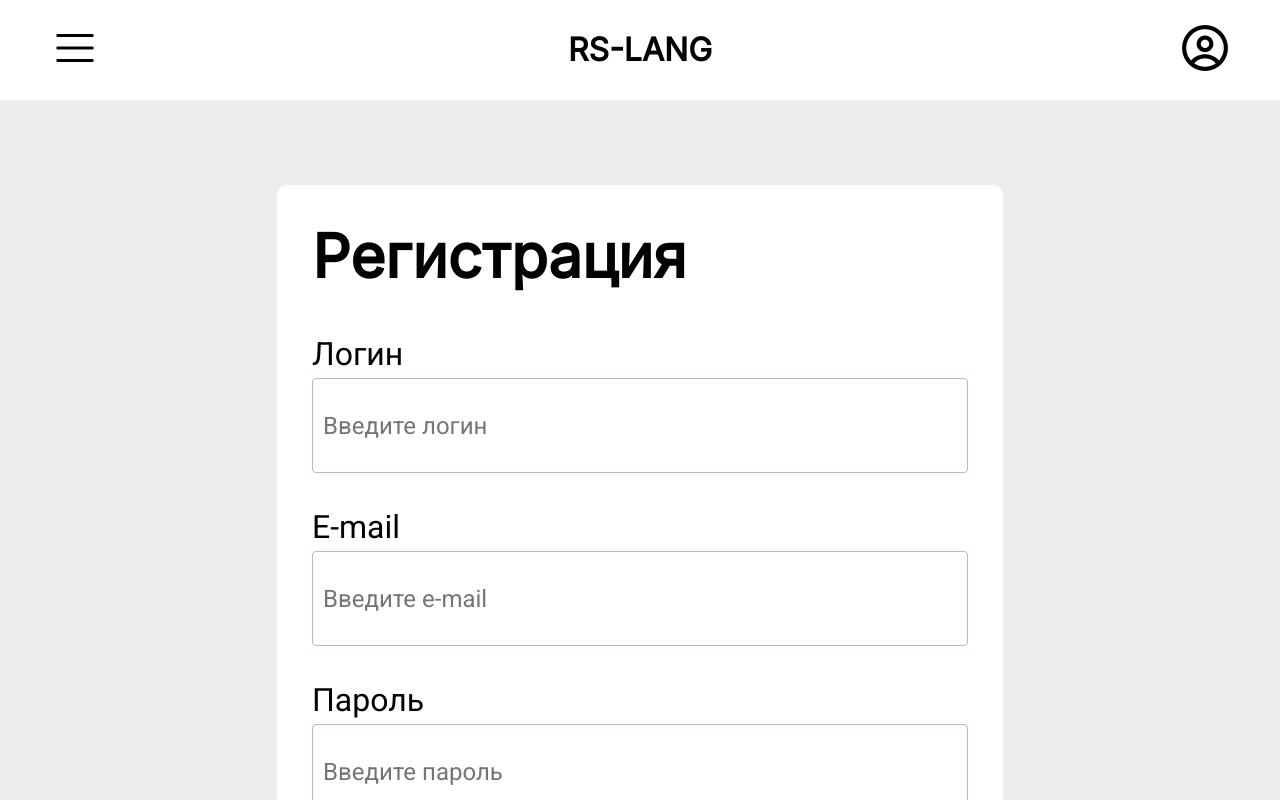
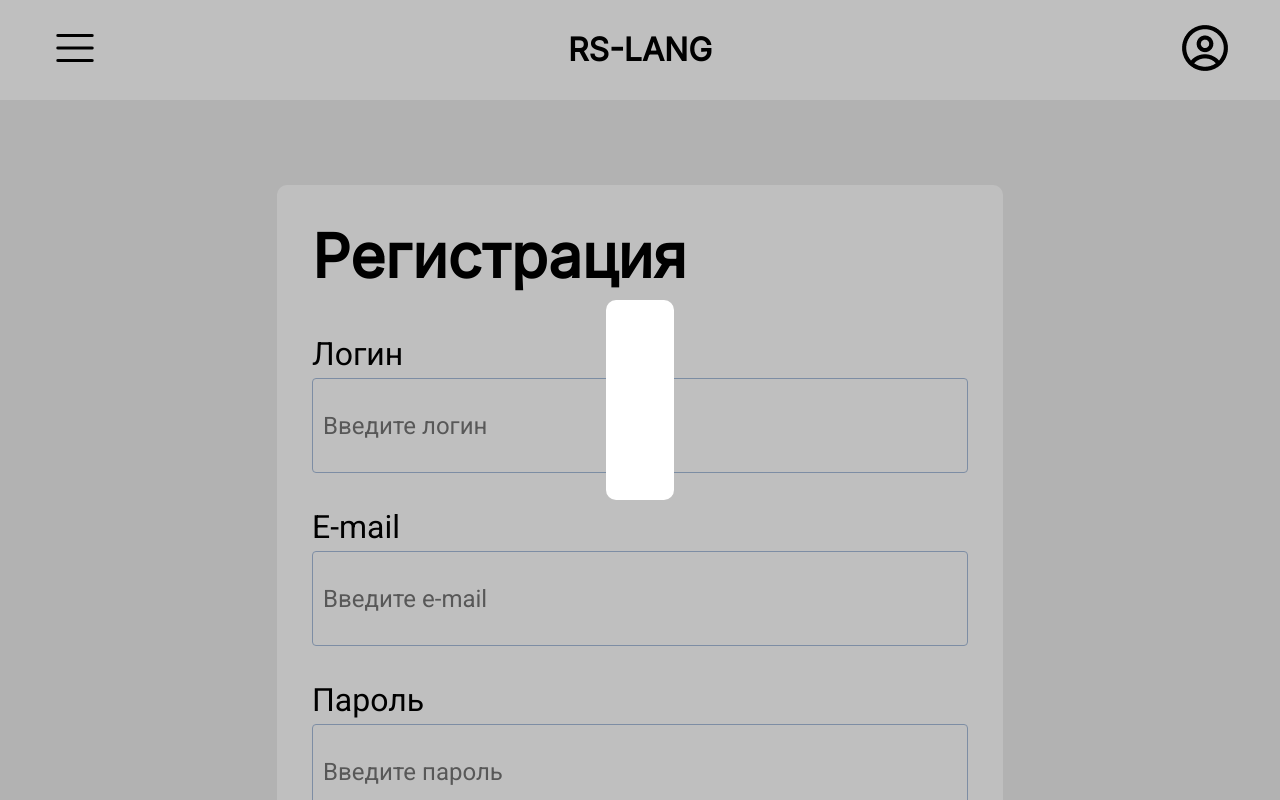
Before and after one commit to Fronikon/rs-lang, a React (Create React App) app: page /auth in a window 1280 px wide. Shown: the top 800 px of the page. Built offline with nearby package versions, Linux system fonts and the light colour scheme.

Commit message:
feat: adds Modal component

```diff
--- a/src/components/Autorization/Authorization.tsx
+++ b/src/components/Autorization/Authorization.tsx
@@ -3,6 +3,10 @@ import { AuthInputDataType } from '../../types/types';
 import styles from './Authorization.module.css';
 import FormRegister from './FormRegister/FormRegister';
 import FormLogin from './FormLogin/FormLogin';
+import LogOut from './LogOut/LogOut';
+import Modal from './Modal/Modal';
+import { useEffect, useState } from 'react';
+import { authData } from './loginUser';
 
 export const authDatas: AuthInputDataType[] = [
   {
@@ -32,12 +36,29 @@ export const authDatas: AuthInputDataType[] = [
 ];
 
 const Authorization: React.FC = () => {
+  const [isModalActive, setIsModalActive] = useState(false);
+  useEffect(() => {
+    const timerFunc = setTimeout(() => {
+      setIsModalActive(true);
+    }, 1000);
+    return () => clearTimeout(timerFunc);
+  }, [isModalActive]);
+
+  if (localStorage.getItem('login') === 'true') {
+    return (
+      <main className={cn(styles.author)}>
+        <LogOut />
+      </main>
+    );
+  } else {
     return (
       <main className={cn(styles.author)}>
         <FormRegister />
         <FormLogin />
+        {isModalActive && <Modal message={authData.message}/>}
       </main>
     );
+  }
 };
 
 export default Authorization;
--- a/src/components/Autorization/LogOut/LogOut.module.css
+++ b/src/components/Autorization/LogOut/LogOut.module.css
@@ -14,7 +14,7 @@
   text-align: center;
 }
 
-.logout__button {
+.logout__container > .logout__button {
   display: flex;
   justify-content: center;
 
--- a/src/components/Autorization/LogOut/LogOut.tsx
+++ b/src/components/Autorization/LogOut/LogOut.tsx
@@ -1,12 +1,22 @@
 import cn from 'classnames';
+import { useNavigate } from 'react-router-dom';
 import styles from './LogOut.module.css';
 
 const LogOut: React.FC = () => {
+  const navigate = useNavigate();
+  function clickButton(event: { preventDefault: () => void; }) {
+    event.preventDefault();
+    localStorage.setItem('login', 'false');
+    localStorage.setItem('token', 'null');
+    navigate("/");
+  }
+
   return (
     <main className={cn(styles.logout)}>
       <div className={cn(styles.logout__container)}>
         <h2 className={cn(styles.logout__title)}>Вы уже зарегистрированы</h2>
-        <button className={cn(styles.logout__button, 'button')} type='button'>Покинуть учётную запись</button>
+        <button className={cn(styles.logout__button, 'button')}
+          onClick={clickButton} type='button'>Покинуть учётную запись</button>
       </div>
     </main>
   );
--- /dev/null
+++ b/src/components/Autorization/Modal/Modal.module.css
@@ -0,0 +1,34 @@
+.modal {
+  position: fixed;
+  top: 0;
+  left: 0;
+
+  overflow-y: scroll;
+
+  width: 100%;
+  height: 100vh;
+
+  background-color: rgb(0 0 0 / 25%);
+
+  -webkit-overflow-scrolling: touch;
+}
+
+.modal__content {
+  position: absolute;
+  top: 50%;
+  left: 50%;
+  transform: translate(-50%, -50%);
+
+  padding: 100px 34px;
+
+  background-color: #fff;
+  border-radius: 10px;
+}
+
+.modal__text {
+  margin: 0;
+
+  font-size: 60px;
+  line-height: 73px;
+  text-align: center;
+}
--- /dev/null
+++ b/src/components/Autorization/Modal/Modal.tsx
@@ -0,0 +1,27 @@
+import cn from 'classnames';
+import styles from './Modal.module.css';
+import React from 'react';
+import { useNavigate } from 'react-router-dom';
+
+export type AuthDataType = {
+  code?: number
+  message: string
+}
+
+const Modal: React.FC<AuthDataType> = (props) => {
+  const navigate = useNavigate();
+  function clickButton(event: { preventDefault: () => void; }) {
+    event.preventDefault();
+    navigate(-1);
+  }
+
+  return (
+    <div role="button" className={cn(styles.modal)} onClick={clickButton}>
+      <div className={cn(styles.modal__content)}>
+        <p className={cn(styles.modal__text)}>{props.message}</p>
+      </div>
+    </div>
+  );
+};
+
+export default Modal;
--- a/src/components/Autorization/createUser.ts
+++ b/src/components/Autorization/createUser.ts
@@ -14,11 +14,15 @@ export const createUser = async (user: IUser) => {
       'Content-Type': 'application/json'
     },
     body: JSON.stringify(user)
-  });
-  console.log(response.status);
-  if (response.status === 422) {
-    console.log('Неверный логин или пароль.');
-  } else if (response.status === 417) {
-    console.log('Пользователь с таким email уже зарегистрирован.');
-  }
+  }).then (response => {
+    switch (response.status) {
+    case 200: console.log('Вы успешно зарегистрировались.');
+      return response.json();
+    case 422: console.log('Неверный логин или пароль.');
+      return response.status;
+    case 417: console.log('Пользователь с таким email уже зарегистрирован.');
+      return response.status;
+    }
+  }).then (data => data);
+  console.log('response: ', response);
 };
--- a/src/components/Autorization/loginUser.ts
+++ b/src/components/Autorization/loginUser.ts
@@ -1,5 +1,10 @@
 import { baseUrl } from '../../consts/consts';
 import { IUser } from './createUser';
+
+export let authData = {
+  code: 0,
+  message: ''
+};
 
 export const loginUser = async (user: IUser) => {
   const response = await fetch(`${baseUrl}/signin`, {
@@ -9,11 +14,31 @@ export const loginUser = async (user: IUser) => {
       'Content-Type': 'application/json'
     },
     body: JSON.stringify(user)
-  });
-  console.log(response.status);
-  if (response.status === 403) {
-    console.log('Неверный логин или пароль.');
-  } else if (response.status === 404) {
-    console.log('Пользователь не найден.');
+  }).then (response => {
+    switch (response.status) {
+    case 200:
+      authData = {
+        code: 200,
+        message: 'Вы вошли в систему'
+      };
+      localStorage.setItem('login', 'true');
+      return response.json();
+    case 403:
+      authData = {
+        code: 403,
+        message: 'Неверный логин или пароль'
+      };
+      return response.status;
+    case 404:
+      authData = {
+        code: 403,
+        message: 'Пользователь не найден'
+      };
+      return response.status;
+    }
+  }).then (data => data);
+  if (response.token) {
+    localStorage.setItem('token', response.token);
+    console.log('localStorage.getItem("token")', localStorage.getItem('token'));
   }
 };
```
Lines whose indentation alone changed are shown as unchanged.
